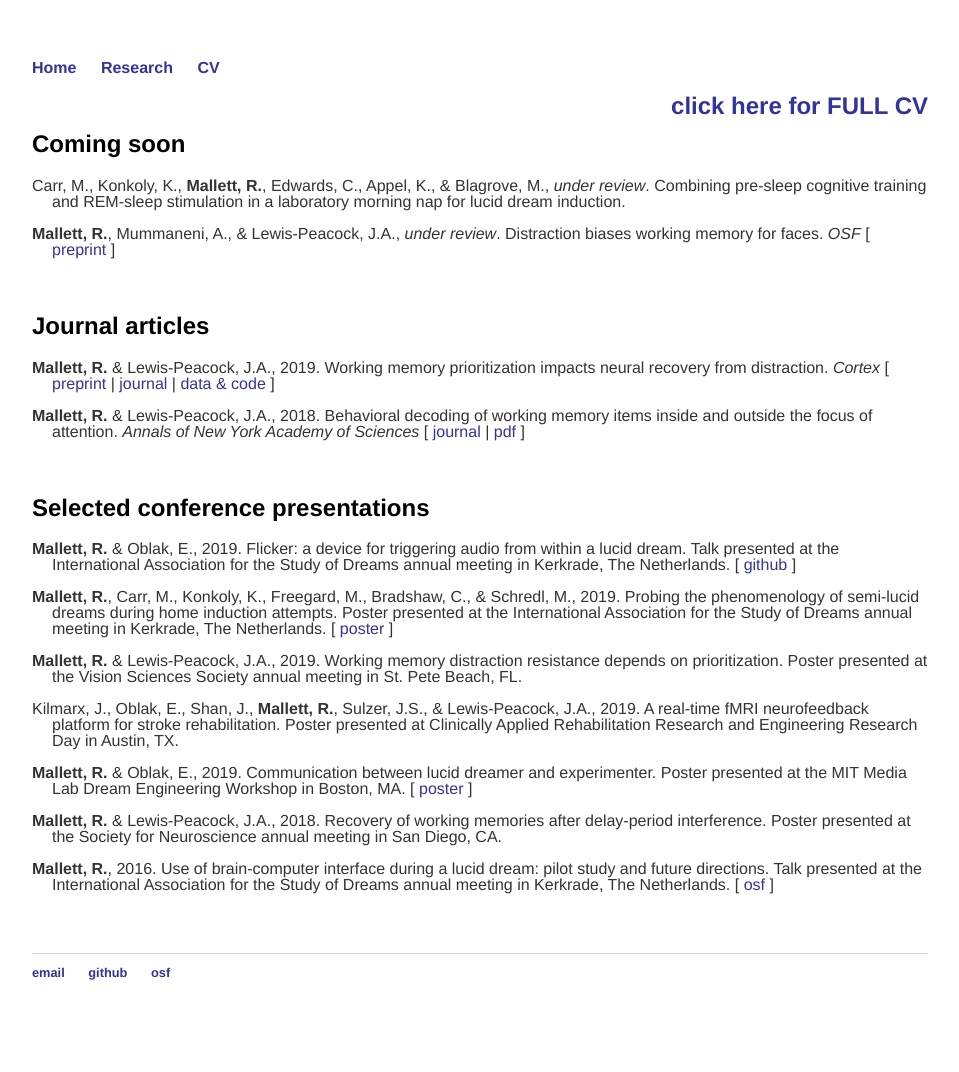
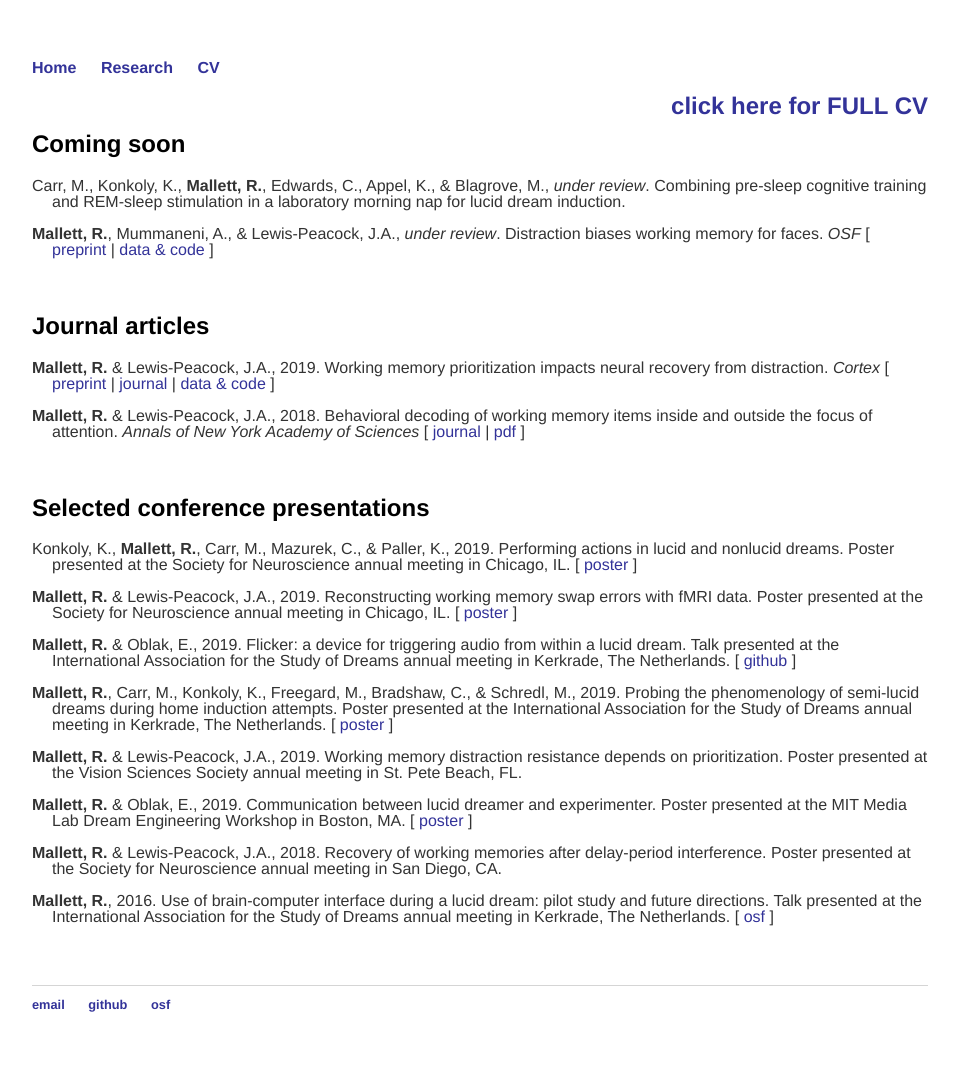
Before and after one commit to remrama/remrama.github.io, a Jekyll site: the page built from cv/index.html, in a window 1280 px wide. Shown: the whole page, without its empty margins (160-1119 px from the left). Built offline with Jekyll 4.4.1, drawn with Linux system fonts in a browser that asks for light colours; before the commit the page ends 1040 px from its top, so only the background shows below that.

Commit message:
morphkoh osf link

```diff
--- a/cv/index.html
+++ b/cv/index.html
@@ -14,7 +14,7 @@ title: Remy's CV
         Carr, M., Konkoly, K., <strong>Mallett, R.</strong>, Edwards, C., Appel, K., & Blagrove, M., <em>under review</em>. Combining pre-sleep cognitive training and REM-sleep stimulation in a laboratory morning nap for lucid dream induction.
     </p>
     <p class="hanging">
-        <strong>Mallett, R.</strong>, Mummaneni, A., & Lewis-Peacock, J.A., <em>under review</em>. Distraction biases working memory for faces. <em>OSF</em> [ <a href="https://osf.io/qvez5/">preprint</a> ]
+        <strong>Mallett, R.</strong>, Mummaneni, A., & Lewis-Peacock, J.A., <em>under review</em>. Distraction biases working memory for faces. <em>OSF</em> [ <a href="https://osf.io/qvez5/">preprint</a> | <a href="https://osf.io/8zsrx/">data & code</a> ]
     </p>
 
     <br>
@@ -30,16 +30,19 @@ title: Remy's CV
     <br>
     <h2>Selected conference presentations</h2>
     <p class="hanging">
-        <strong>Mallett, R.</strong> & Oblak, E., 2019. Flicker: a device for triggering audio from within a lucid dream</a>. Talk presented at the International Association for the Study of Dreams annual meeting in Kerkrade, The Netherlands. [ <a href="https://github.com/remrama/flicker">github</a> ]
+        Konkoly, K., <strong>Mallett, R.</strong>, Carr, M., Mazurek, C., & Paller, K., 2019. Performing actions in lucid and nonlucid dreams. Poster presented at the Society for Neuroscience annual meeting in Chicago, IL. [ <a href="https://lewpealab.psy.utexas.edu/wp-content/uploads/2013/11/mallett_sfn_2019.pdf">poster</a> ]
     </p>
     <p class="hanging">
-        <strong>Mallett, R.</strong>, Carr, M., Konkoly, K., Freegard, M., Bradshaw, C., & Schredl, M., 2019. Probing the phenomenology of semi-lucid dreams during home induction attempts</a>. Poster presented at the International Association for the Study of Dreams annual meeting in Kerkrade, The Netherlands. [ <a href="https://osf.io/rpjwz/">poster</a> ]
+        <strong>Mallett, R.</strong> & Lewis-Peacock, J.A., 2019. Reconstructing working memory swap errors with fMRI data. Poster presented at the Society for Neuroscience annual meeting in Chicago, IL. [ <a href="https://lewpealab.psy.utexas.edu/wp-content/uploads/2013/11/mallett_sfn_2019.pdf">poster</a> ]
+    </p>
+    <p class="hanging">
+        <strong>Mallett, R.</strong> & Oblak, E., 2019. Flicker: a device for triggering audio from within a lucid dream. Talk presented at the International Association for the Study of Dreams annual meeting in Kerkrade, The Netherlands. [ <a href="https://github.com/remrama/flicker">github</a> ]
+    </p>
+    <p class="hanging">
+        <strong>Mallett, R.</strong>, Carr, M., Konkoly, K., Freegard, M., Bradshaw, C., & Schredl, M., 2019. Probing the phenomenology of semi-lucid dreams during home induction attempts. Poster presented at the International Association for the Study of Dreams annual meeting in Kerkrade, The Netherlands. [ <a href="https://osf.io/rpjwz/">poster</a> ]
     </p>
     <p class="hanging">
         <strong>Mallett, R.</strong> & Lewis-Peacock, J.A., 2019. Working memory distraction resistance depends on prioritization. Poster presented at the Vision Sciences Society annual meeting in St. Pete Beach, FL.
-    </p>
-    <p class="hanging">
-        Kilmarx, J., Oblak, E., Shan, J., <strong>Mallett, R.</strong>, Sulzer, J.S., & Lewis-Peacock, J.A., 2019. A real-time fMRI neurofeedback platform for stroke rehabilitation. Poster presented at Clinically Applied Rehabilitation Research and Engineering Research Day in Austin, TX.
     </p>
     <p class="hanging">
         <strong>Mallett, R.</strong> & Oblak, E., 2019. Communication between lucid dreamer and experimenter. Poster presented at the MIT Media Lab Dream Engineering Workshop in Boston, MA. [ <a href="https://osf.io/vtbjn/">poster</a> ]
```
